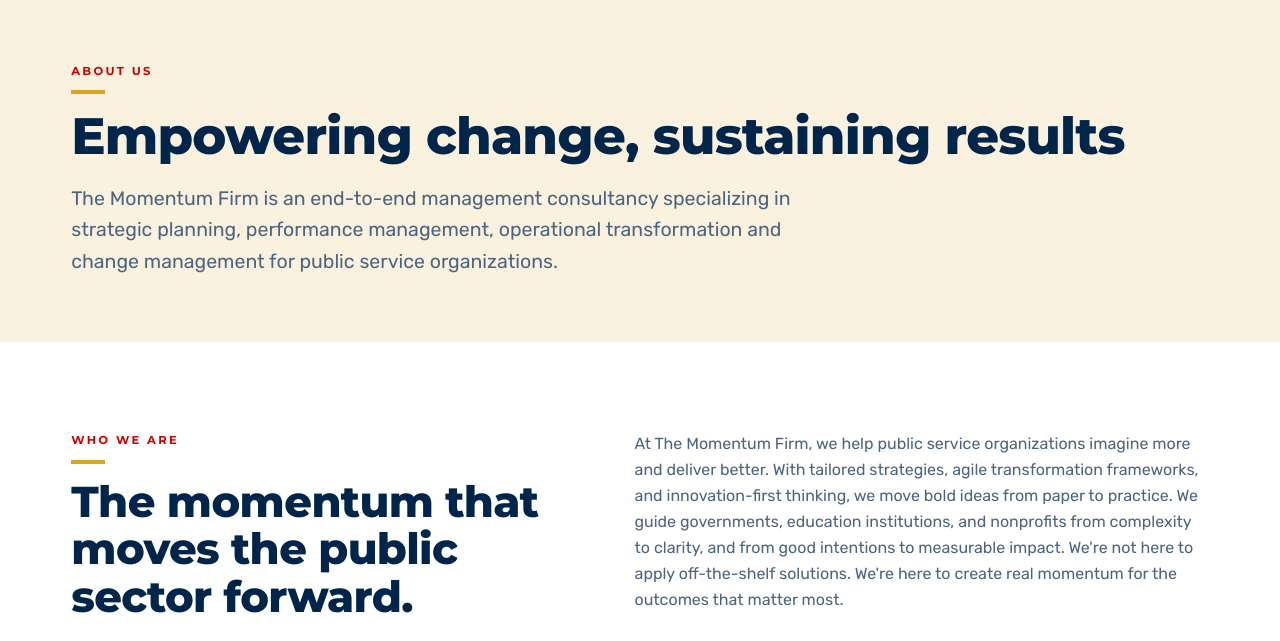
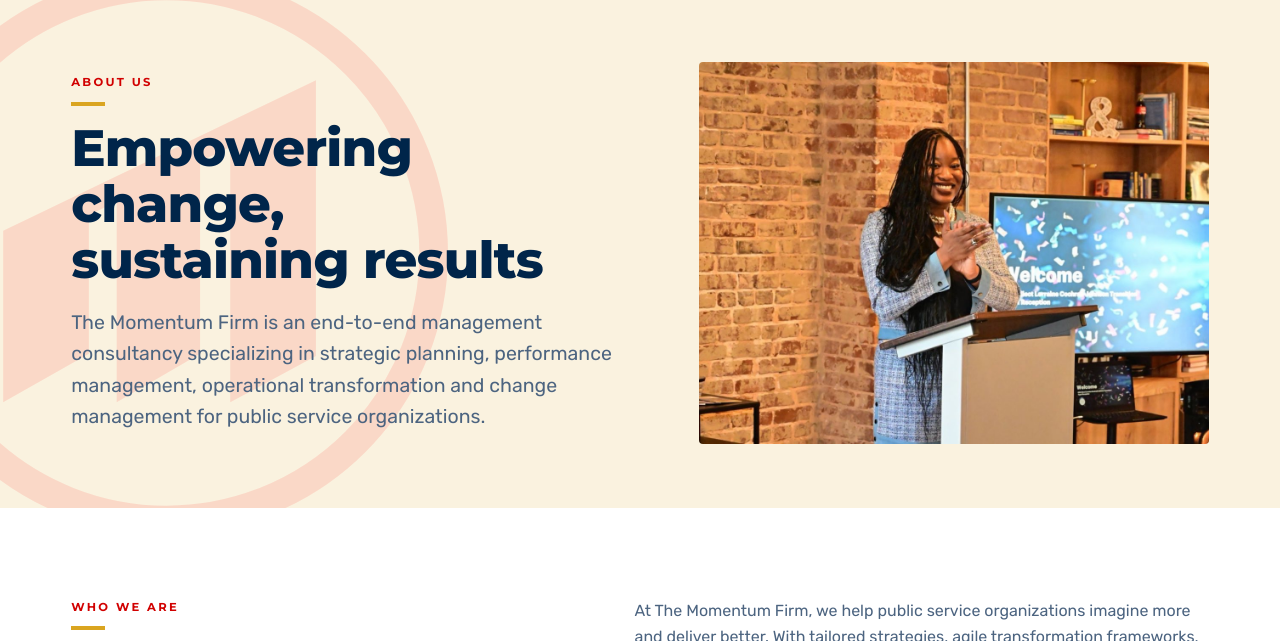
Before and after one commit to fivefights/tmf, a plain HTML site: page about/index.html in a window 1280 px wide. Shown: the part 130-771 px from the top of the page. Drawn offline with Linux system fonts and the light colour scheme.

Commit message:
About header with photo and logo watermark; carousel photos match their pages
- About Us: cream header like the other pages, now split with the Our Firm
  photo (hero-about.jpg, a 4:3 crop of the carousel's hero-firm.jpg) on the
  right and the logo mark as a large, faint red watermark behind the copy.
  The mark is a new vector trace of the logo (assets/img/logo-mark.svg),
  coloured from --red via a CSS mask; it moves beside the headline when the
  header stacks.
- Carousel and page headers now share photos: the train station on the
  Capabilities slide and What We Do; the glass dome (new, larger copy) on
  the Industries slide and Who We Serve. Link previews regenerated.

Co-Authored-By: Claude Opus 5.5 <noreply@anthropic.com>

```diff
--- a/about/index.html
+++ b/about/index.html
@@ -234,11 +234,17 @@
 </div>
 
 <main id="main">
-<section class="pagehead">
-    <div class="wrap">
-      <span class="eyebrow">About Us</span>
-      <h1>Empowering change, sustaining results</h1>
-      <p class="lede">The Momentum Firm is an end-to-end management consultancy specializing in strategic planning, performance management, operational transformation and change management for public service organizations.</p>
+<section class="pagehead pagehead--mark">
+    <span class="pagehead-mark" aria-hidden="true"></span>
+    <div class="wrap pagehead-split">
+      <div>
+        <span class="eyebrow">About Us</span>
+        <h1>Empowering change, sustaining results</h1>
+        <p class="lede">The Momentum Firm is an end-to-end management consultancy specializing in strategic planning, performance management, operational transformation and change management for public service organizations.</p>
+      </div>
+      <div class="pagehead-img">
+        <img src="../assets/img/hero-about.jpg" alt="" width="1200" height="900" fetchpriority="high">
+      </div>
     </div>
   </section>
 
--- a/assets/css/styles.css
+++ b/assets/css/styles.css
@@ -967,3 +967,23 @@ main > :has(+ .band--blue:last-child){padding-bottom:var(--end-gap)}
 /* the article page wraps its sections in <article>; the gap goes on its last band */
 main > article:has(+ .band--blue:last-child){padding-bottom:0}
 main > article:has(+ .band--blue:last-child) > .band:last-child{padding-bottom:var(--end-gap)}
+
+/* ============================================================
+   CREAM HEADER WITH THE LOGO MARK (About Us): the round mark from
+   logo-mark.svg, oversized in brand red and faint, set behind the
+   copy on the left; the Our Firm photo sits on the right. A mask lets the colour come from
+   the --red token rather than the SVG file.
+   ============================================================ */
+.pagehead--mark{position:relative;overflow:hidden;isolation:isolate}
+.pagehead--mark .wrap{position:relative}
+.pagehead-mark{
+  position:absolute;z-index:-1;top:50%;left:clamp(-170px,-9vw,-60px);transform:translateY(-50%);
+  width:clamp(340px,44vw,640px);aspect-ratio:1;background:var(--red);opacity:.1;pointer-events:none;
+  -webkit-mask:url("../img/logo-mark.svg") center/contain no-repeat;
+  mask:url("../img/logo-mark.svg") center/contain no-repeat;
+}
+/* once the header stacks (as .pagehead-split does at 820px) the mark moves
+   up beside the headline, clear of the photo below */
+@media (max-width:820px){
+  .pagehead-mark{top:-30px;left:auto;right:-80px;transform:none;width:clamp(260px,40vw,340px);opacity:.1}
+}
```
Also changed, not shown: src/pages/about.html (+11 -5 lines), assets/img/hero-about.jpg (added), assets/img/hero-industries.jpg, assets/img/hero-what-we-do.jpg, assets/img/hero-who-we-serve.jpg, assets/img/logo-mark.svg (added), assets/img/share/what-we-do.jpg, assets/img/share/who-we-serve.jpg, 1 other file.
